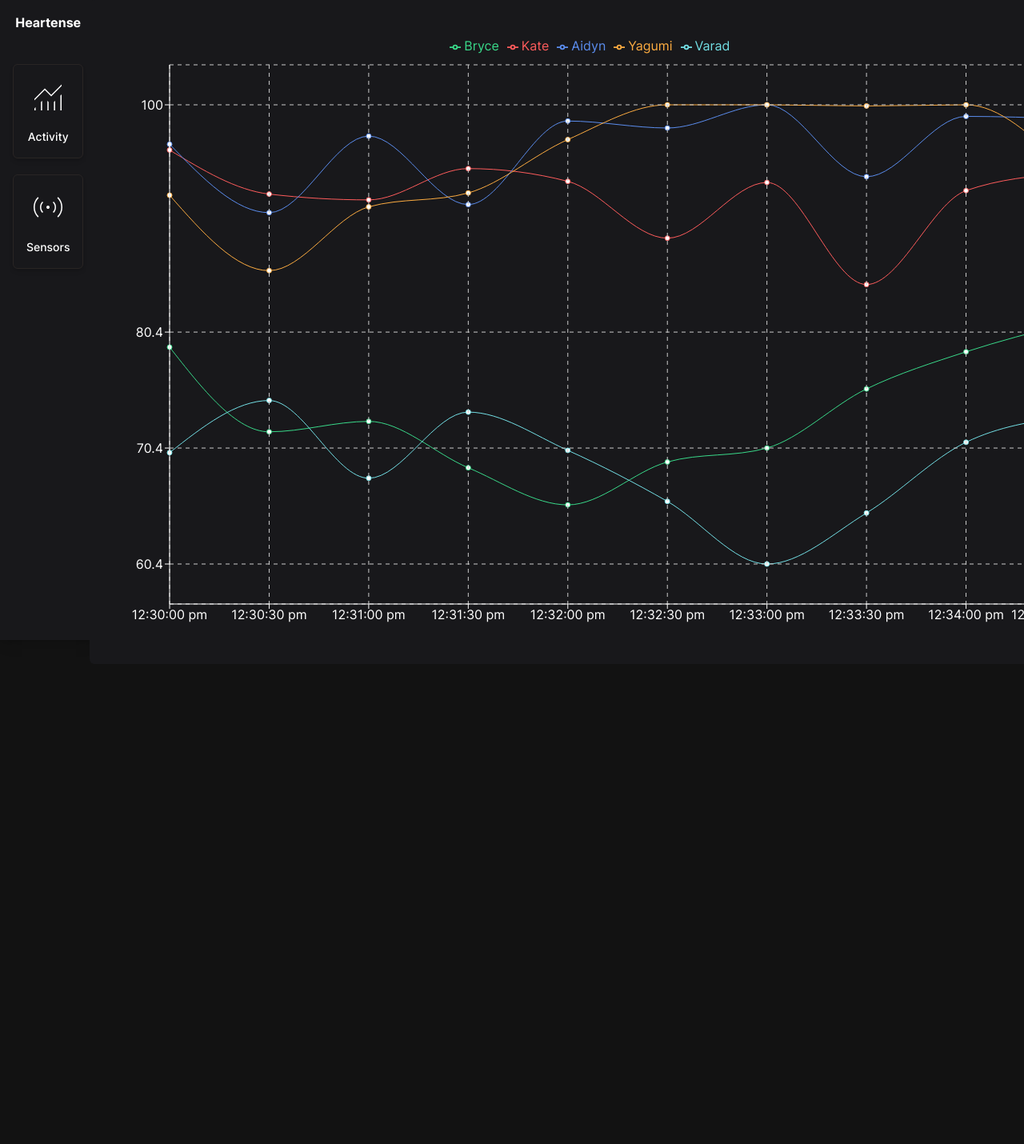
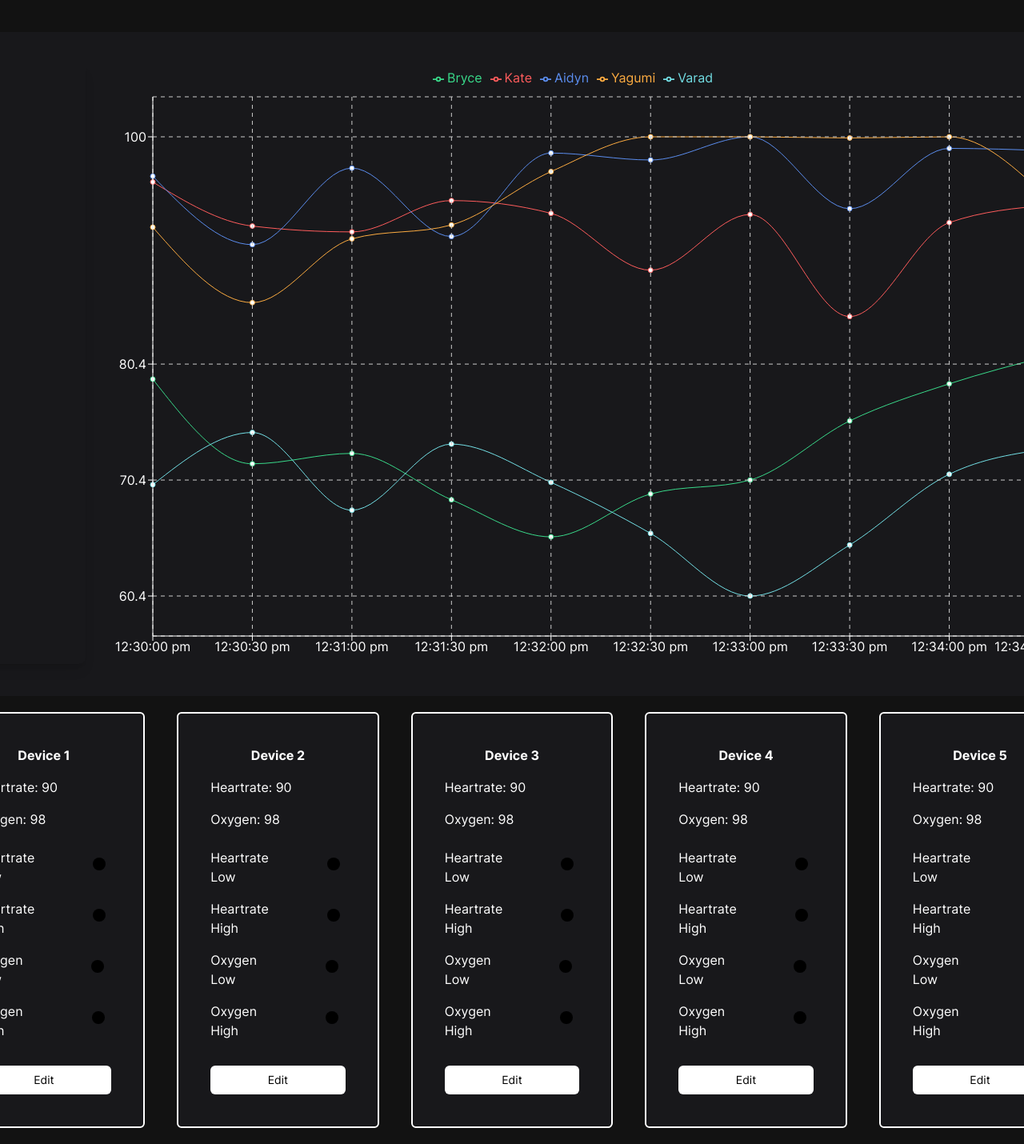
Before and after one commit to katelewis13/Heartense, a Next.js app in the folder heartense.ui/: page / in a window 1280 px wide. Shown: the top 1430 px of the page at 80% size. Before the commit the page ends 830 px from the top, so only its background shows below. Built offline with nearby package versions, Linux system fonts and the light colour scheme.

Commit message:
Test branch (#11)
* Device

* dependency fix

* Some cosmetic changes

* an oopsies

---------

Co-authored-by: v33700 <varadganjoo2@gmail.com>
Co-authored-by: Kate <katie.lewis@gmail.com>

```diff
--- /dev/null
+++ b/heartense.ui/components/Device.tsx
@@ -0,0 +1,83 @@
+import React, { useState } from "react";
+import styled from "styled-components";
+
+function Device(p:{
+  name: string,
+  heartrate: number,
+  oxygen: number
+  }) {
+  const [heartrateLow, setHeartrateLow] = useState<string>("#000000");
+  const [heartrateHigh, setHeartrateHigh] = useState<string>("#000000");
+  const [oxygenLow, setOxygenLow] = useState<string>("#000000");
+  const [oxygenHigh, setOxygenHigh] = useState<string>("#000000");
+
+  const [isEditing, setIsEditing] = useState(false);
+
+  const toggleEditing = () => {
+    setIsEditing(!isEditing);
+  }
+
+  const CurrentColourBlock = styled.div<{colour: string}>`
+    background-color: ${(p: { colour: any; }) => p.colour};
+    height: 16px;
+    width: 16px;
+    border-radius: 10px;
+  `;
+  type LedType = "Heartrate Low" | "Heartrate High" | "Oxygen Low" | "Oxygen High";
+
+  function updateLed(led: LedType, colour: string){
+    if (led === "Heartrate Low") {
+      setHeartrateLow(colour);
+    }
+    else if (led === "Heartrate High") {
+      setHeartrateHigh(colour);
+    }
+    else if (led === "Oxygen Low") {
+      setOxygenLow(colour);
+    }
+    else if (led === "Oxygen High") {
+      setOxygenHigh(colour);
+    }
+  }
+
+  function DeviceColourSetting(p:{name: LedType, colour: string}) {
+
+    return(
+      <div className="flex space-x-4 items-center py-2 justify-between">
+        <label className="text-white align-middle mr-10">{p.name}</label>
+        <div className="w-10 h-6 flex justify-center">
+          { isEditing ?
+            <input type="color" value={p.colour} onChange={(e) => updateLed(p.name, e.target.value)} />
+            : <CurrentColourBlock colour={p.colour}/>
+          }
+        </div>
+      </div>
+    )
+  }
+
+  return (
+    <div className="bg-zinc-900 rounded-md p-10 ">
+      <h2 className="text-white text-center font-bold">{p.name}</h2>
+      <div className="my-4">
+        <span className="text-white">Heartrate: {p.heartrate}</span>
+      </div>
+      <div className="my-4">
+        <span className="text-white">Oxygen: {p.oxygen}</span>
+      </div>
+
+      <DeviceColourSetting name="Heartrate Low" colour={heartrateLow}/>
+      <DeviceColourSetting name="Heartrate High" colour={heartrateHigh}/>
+      <DeviceColourSetting name="Oxygen Low" colour={oxygenLow}/>
+      <DeviceColourSetting name="Oxygen High" colour={oxygenHigh}/>
+
+      <button
+        className="bg-white hover:bg-gray-200 text-black text-sm py-2 px-8 rounded-md  flex mx-auto mt-6 justify-center min-w-full"
+        onClick={() => toggleEditing()}
+      >
+        {isEditing ? "Save" : "Edit"}
+      </button>
+    </div>
+  );
+}
+
+export default Device;
--- a/heartense.ui/components/Graph.tsx
+++ b/heartense.ui/components/Graph.tsx
@@ -1,21 +1,84 @@
-import React from "react";
+import React, { useEffect, useState } from "react";
 import { LineChart, Line, XAxis, YAxis, CartesianGrid, Tooltip, Legend } from 'recharts';
+import { useSpring, animated } from 'react-spring';
+
+type People = {
+  name: string,
+  colour: string,
+}
 
 export default function Graph() {
 
+  const people: People[] = [
+    {
+      name: "Bryce",
+      colour: "#39da8a",
+    },
+    {
+      name: "Kate",
+      colour: "#ff5c5c"
+    },
+    {
+      name: "Aidyn",
+      colour: "#5b8dee"
+    },
+    {
+      name: "Yagumi",
+      colour: "#fdac41"
+    },
+    {
+      name: "Varad",
+      colour: "#73e0e6"
+    }
+  ]
+
+  const [selectedNames, setSelectedNames] = useState(["Bryce", "Kate", "Aidyn", "Yagumi", "Varad"])
+
+  const [isFilterVisible, setFilterVisible] = useState(true);
+  const filterAnimation = useSpring({ width: isFilterVisible ? 240 : 0 });
+
+  const handleCheckboxChange = (name: string) => {
+    setSelectedNames((prev) => {
+      if (prev.includes(name)) {
+        return prev.filter((item) => item !== name);
+      } else {
+        return [...prev, name];
+      }
+    });
+  };
+
+  const lines = people.map((person) => {
+    if (!selectedNames.includes(person.name)) {
+      return null;
+    }
+    return <Line type="monotone" dataKey={person.name} stroke={person.colour} name={person.name} key={person.name}/>
+  });
+
   return (
     <div className="bg-zinc-900 pr-14 p-10 rounded-md">
+      <div className="flex">
+        <animated.div style={filterAnimation} className="overflow-hidden md:bg-transparent md:p-4 md:rounded-lg md:shadow-lg md:mr-6">
+        <button className="text-white" onClick={() => setFilterVisible(!isFilterVisible)}>{isFilterVisible ? '<' : '>'}</button>
+          {isFilterVisible && (
+            <form className="text-white">
+              { people.map((person) => {
+                return (
+                  <div key={person.name}>
+                    <input type="checkbox" id={person.name} name={person.name} checked={selectedNames.includes(person.name)} onChange={(e) => handleCheckboxChange(person.name)}/>
+                    <label htmlFor={person.name} className="ml-2">{person.name}</label>
+                  </div>
+                )
+              })}
+            </form>
+          )}
+        </animated.div>
+        <div className="w-full">
           <LineChart
             width={1200}
             height={750}
             data={data}
             margin={{ top: 5, right: 20, bottom: 5, left: 0 }}>
-        <Line type="monotone" dataKey="Bryce" stroke="#39da8a" name="Bryce"/>
-        <Line type="monotone" dataKey="Kate" stroke="#ff5c5c" name="Kate"/>
-        <Line type="monotone" dataKey="Aidyn" stroke="#5b8dee" name="Aidyn"/>
-        <Line type="monotone" dataKey="Yagumi" stroke="#fdac41" name="Yagumi"/>
-        <Line type="monotone" dataKey="Varad" stroke="#73e0e6" name="Varad"/>
-
+            {lines}
             <CartesianGrid stroke="#ccc" strokeDasharray="5 5" />
             <XAxis
               dataKey="recorded_on"
@@ -27,6 +90,8 @@ export default function Graph() {
             <Tooltip />
             <Legend verticalAlign="top" height={36}/>
           </LineChart>
+        </div>
+      </div>
     </div>
   );
 }
--- a/heartense.ui/components/NavBar.tsx
+++ /dev/null
@@ -1,29 +0,0 @@
-import React from 'react';
-import Chart from './icons/chart.svg'
-import Sensor from './icons/sensor.svg'
-
-export default function NavBar() {
-  return (
-    <div className='h-screen bg-zinc-900 shadow-lg w-48 flex p-4'>
-      <div className='flex flex-col justify-start w-full'>
-        <h1 className='text-white font-bold text-center'>Heartense</h1>
-        <div className='space-y-5 my-10'>
-          <NavItem text='Activity' icon={<Chart/>}/>
-          <NavItem text='Sensors' icon = {<Sensor/>}/>
-        </div>
-      </div>
-    </div>
-  )
-}
-
-
-function NavItem(p: { text: string, icon: React.ReactNode }) {
-  return (
-    <div className='flex flex-col items-center w-full p-4 shadow-md border border-stone-800 justify-center hover:border-red-400 rounded-md text-white'>
-      <div className='w-12 mb-4 '>
-        {p.icon}
-      </div>
-      <span className='text-sm text-center font-medium'>{p.text}</span>
-    </div>
-  )
-}
--- a/heartense.ui/package.json
+++ b/heartense.ui/package.json
@@ -20,7 +20,9 @@
     "postcss": "8.4.23",
     "react": "18.2.0",
     "react-dom": "18.2.0",
+    "react-spring": "^9.7.1",
     "recharts": "^2.6.2",
+    "styled-components": "^6.0.0-rc.3",
     "swr": "^2.1.5",
     "tailwindcss": "3.3.2",
     "typescript": "5.0.4"
--- a/heartense.ui/pages/index.tsx
+++ b/heartense.ui/pages/index.tsx
@@ -1,16 +1,61 @@
 import Graph from '../components/Graph'
-import NavBar from '../components/NavBar'
+import Device from '../components/Device'
+
 
 export default function Home() {
   return (
-    <main className={`flex min-h-screen flex-col justify-between `}>
+    <main className={`flex min-h-screen flex-col justify-between mt-10`}>
       <div className='flex flex-row'>
-        <NavBar />
         <div className='flex items-center w-full justify-center'>
           <Graph />
         </div>
       </div>
-
+      <div className="flex flex-row justify-center">
+        {
+          devices.map((device) => {
+            return (
+              <div key={device.name} className="m-5 border-2 border-white rounded-md">
+                <Device name={device.name} heartrate={device.heartrate} oxygen={device.oxygen} />
+              </div>
+            )
+          })
+        }
+      </div>
     </main>
   )
 }
+
+type Device = {
+  name: string,
+  heartrate: number,
+  oxygen: number
+}
+
+
+const devices: Device[] = [
+  {
+    name: "Device 1",
+    heartrate: 90,
+    oxygen: 98
+  },
+  {
+    name: "Device 2",
+    heartrate: 90,
+    oxygen: 98
+  },
+  {
+    name: "Device 3",
+    heartrate: 90,
+    oxygen: 98
+  },
+  {
+    name: "Device 4",
+    heartrate: 90,
+    oxygen: 98
+  },
+  {
+    name: "Device 5",
+    heartrate: 90,
+    oxygen: 98
+  }
+]
```
Also changed, not shown: 1 other file (tests, documents, lock files or other folders). Lines whose indentation alone changed are shown as unchanged.
